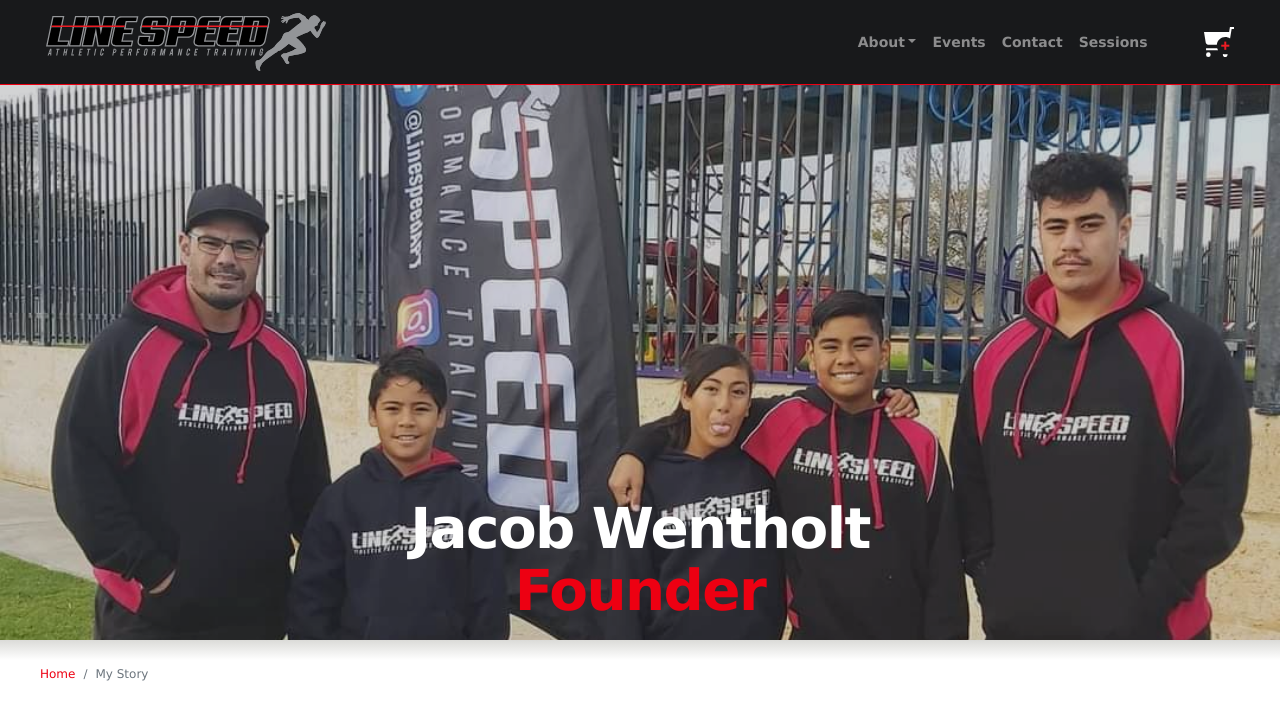
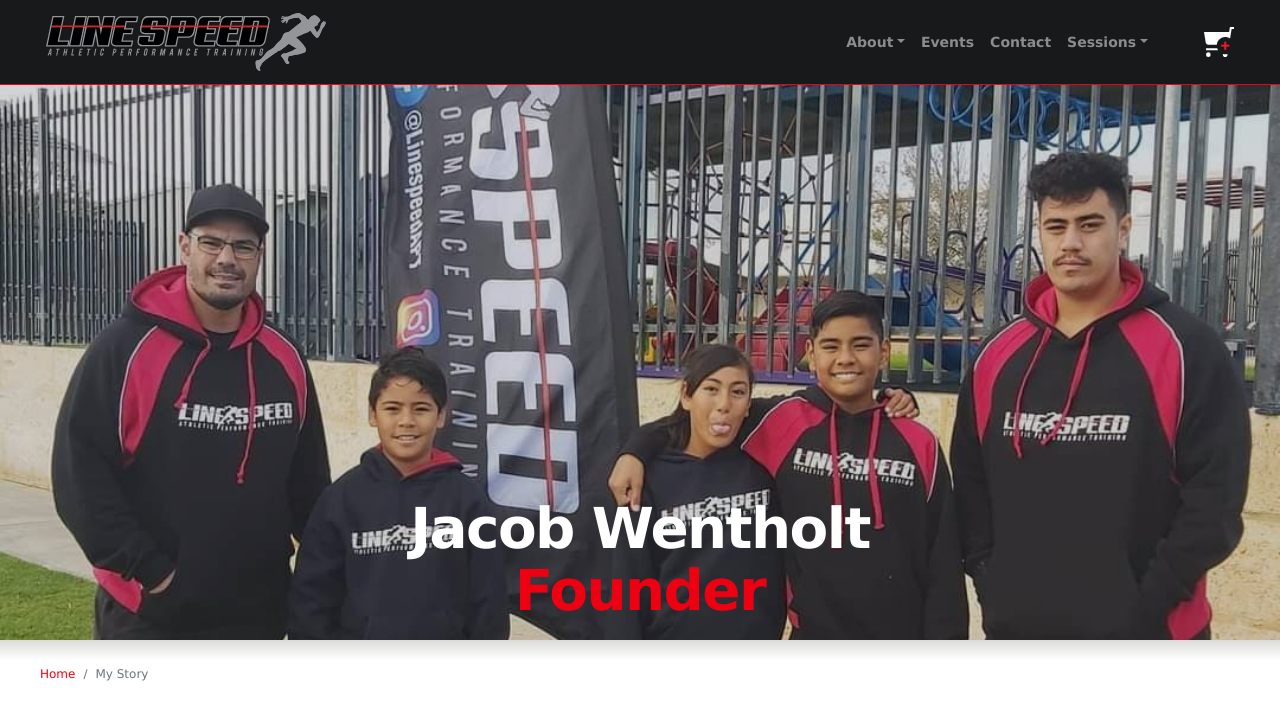
Before and after one commit to Jabukiro/lsapt, a PHP site: page /about/index.php in a window 1280 px wide. Shown: the top 703 px of the page. Run offline with PHP 8.4, Linux system fonts and the light colour scheme; some libraries are stand-ins or nearby versions.

Commit message:
Add dropdown to sessions link

```diff
--- a/Front/_navBar.php
+++ b/Front/_navBar.php
@@ -26,8 +26,14 @@ if (in_array($_SERVER["SCRIPT_NAME"], $NO_NAV_BAR)) {
                     <li class="nav-item">
                         <a class="nav-link" href="/contact">Contact</a>
                     </li>
-                    <li id="training-link" class="nav-item">
-                        <a class="nav-link" href="/training">Sessions</a>
+                    <li id="training-link" class="nav-item dropdown dis-block">
+                        <a class="nav-link dropdown-toggle" href="/training" id="dropdownSessions" data-toggle="dropdown" aria-haspopup="true" aria-expanded="false">Sessions</a>
+                        <div class="dropdown-menu" aria-labelledby="dropdownSessions">
+                            <a class="dropdown-item" href="/training/speed-agility">SAQ</a>
+                            <a class="dropdown-item" href="/training/linear-speed">Linear Speed</a>
+                            <a class="dropdown-item" href="/training/holiday-program">Holiday Program</a>
+                            <a class="dropdown-item" href="/training/team-speed">Team Training</a>
+                        </div>
                     </li>
                 </ul>
             </div>
@@ -53,8 +59,14 @@ if (in_array($_SERVER["SCRIPT_NAME"], $NO_NAV_BAR)) {
                 <li class="nav-item">
                     <a class="nav-link" href="/contact">Contact</a>
                 </li>
-                <li id="training-link" class="nav-item">
-                    <a class="nav-link" href="/training">Sessions</a>
+                <li id="training-link" class="nav-item dropdown dis-block">
+                    <a class="nav-link dropdown-toggle" href="/training" id="dropdownSessions" data-toggle="dropdown" aria-haspopup="true" aria-expanded="false">Sessions</a>
+                    <div class="dropdown-menu" aria-labelledby="dropdownSessions">
+                        <a class="dropdown-item" href="/training/speed-agility">SAQ</a>
+                        <a class="dropdown-item" href="/training/linear-speed">Linear Speed</a>
+                        <a class="dropdown-item" href="/training/holiday-program">Holiday Program</a>
+                        <a class="dropdown-item" href="/training/team-speed">Team Training</a>
+                    </div>
                 </li>
             </ul>
         </div>
```
